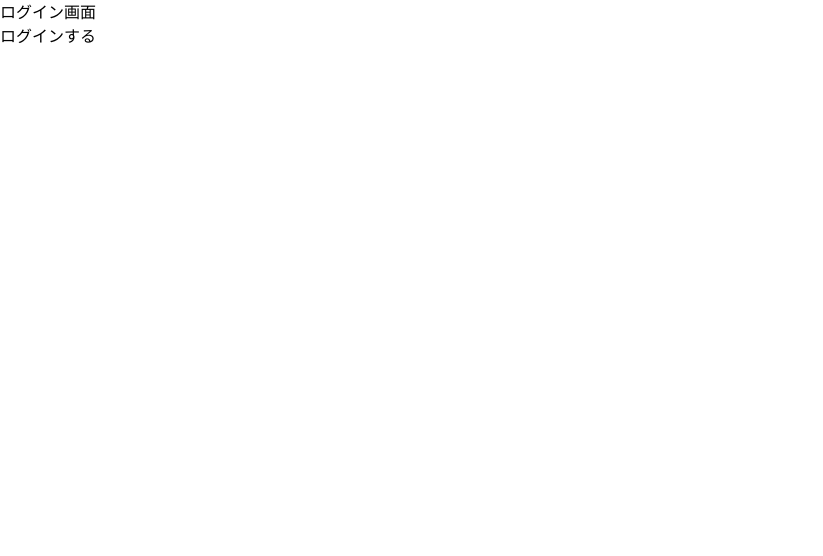
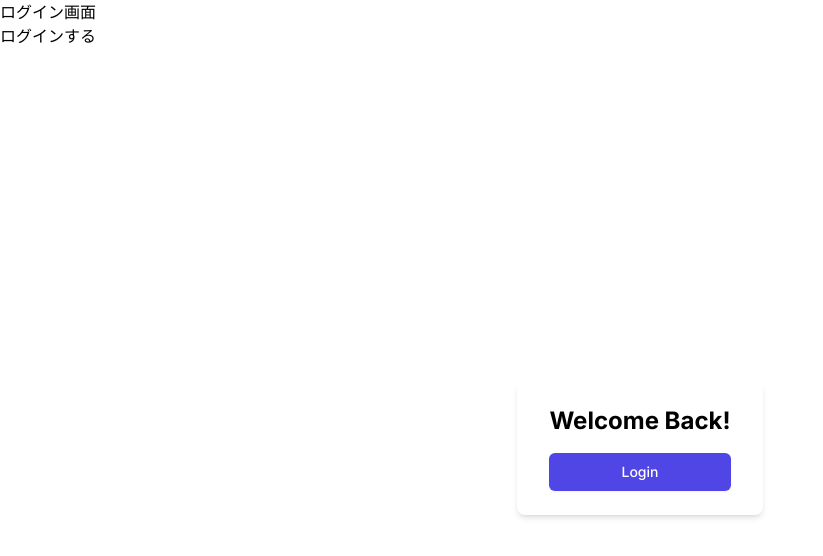
Before and after one commit to regreg0706/matching-app-front, a Next.js app: page /login in a window 1280 px wide. Shown: the top 556 px of the page, without its empty margins (0-823 px from the left). Built offline with nearby package versions, Linux system fonts and the light colour scheme.

Commit message:
テストページ

```diff
--- a/app/login/page.tsx
+++ b/app/login/page.tsx
@@ -1,10 +1,26 @@
 import Link from "next/link"
 export default function Home() {
+
+
+  function greeting(){
+    alert("hello");
+  }
+
   return (
   <>
     <div>ログイン画面</div>
     <div><Link href="/home">ログインする</Link></div>
 
+    <div className="min-h-screen flex items-center justify-center w-full dark:bg-gray-950">
+    <div className="bg-white dark:bg-gray-900 shadow-md rounded-lg px-8 py-6 max-w-md">
+    <h1 className="text-2xl font-bold text-center mb-4 dark:text-gray-200">Welcome Back!</h1>
+        <form action="#">
+
+          <button onclick={greeting} type="submit" className="w-full flex justify-center py-2 px-4 border border-transparent rounded-md shadow-sm text-sm font-medium text-white bg-indigo-600 hover:bg-indigo-700 focus:outline-none focus:ring-2 focus:ring-offset-2 focus:ring-indigo-500">Login</button>
+        </form>
+      </div>
+    </div>
+
   </>
     )
 }
```
